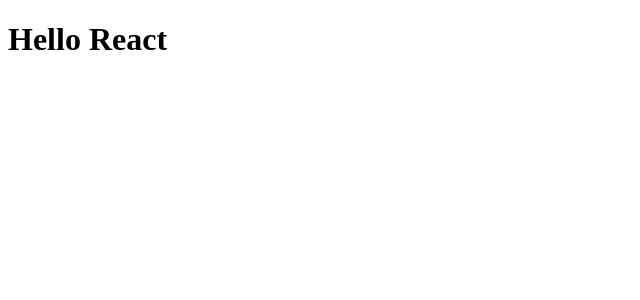
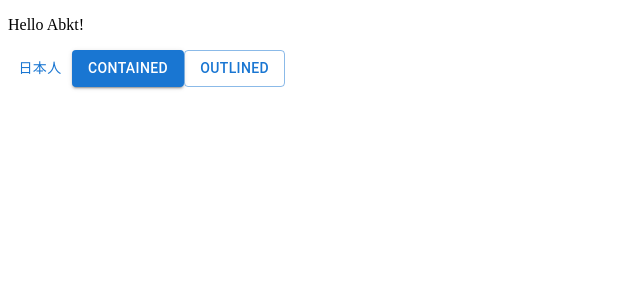
Before and after one commit to s-hirata0831/abkt_procon34, a React (Create React App) app in the folder abkt-app/: page / in a window 1280 px wide. Shown: the top 300 px of the page, without its empty margins (0-640 px from the left). Built offline with nearby package versions, Linux system fonts and the light colour scheme.

Commit message:
Material UIを導入

```diff
--- a/abkt-app/package.json
+++ b/abkt-app/package.json
@@ -3,6 +3,9 @@
   "version": "0.1.0",
   "private": true,
   "dependencies": {
+    "@emotion/react": "^11.11.1",
+    "@emotion/styled": "^11.11.0",
+    "@mui/material": "^5.14.9",
     "@testing-library/jest-dom": "^5.17.0",
     "@testing-library/react": "^13.4.0",
     "@testing-library/user-event": "^13.5.0",
--- a/abkt-app/src/App.jsx
+++ b/abkt-app/src/App.jsx
@@ -1,8 +1,13 @@
-import React, { useState } from "react";
+import React from "react";
+import { Button } from "@mui/material";
+
 export const App = () => {
   return (
-    <div className="app">
-      <h1>Hello React</h1>
-    </div>
+    <>
+    <p>Hello Abkt!</p>
+    <Button>日本人</Button>
+    <Button variant="contained">contained</Button>
+    <Button variant="outlined">outlined</Button>
+    </>
   );
-}
+};
```
Also changed, not shown: abkt-app/src/components/modules/Header.jsx (added), 2 other files (tests, documents, lock files or other folders).
